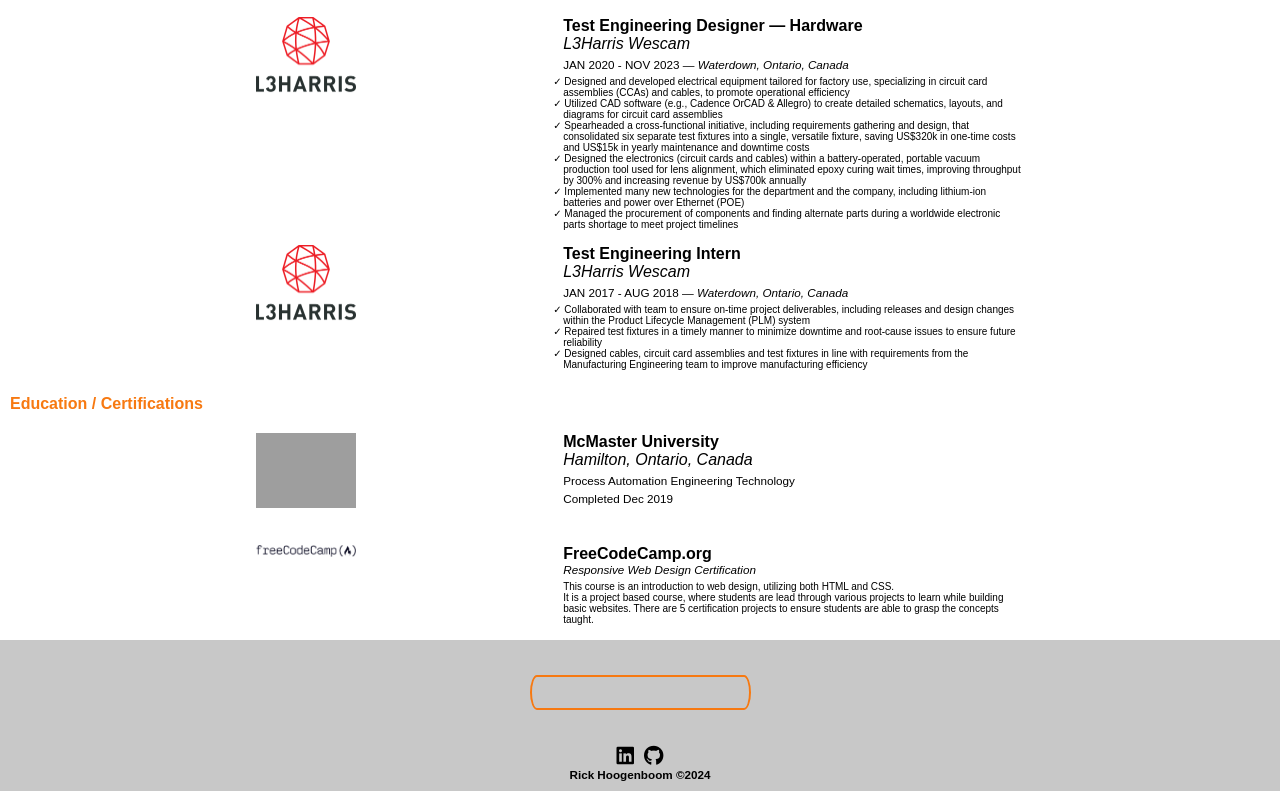
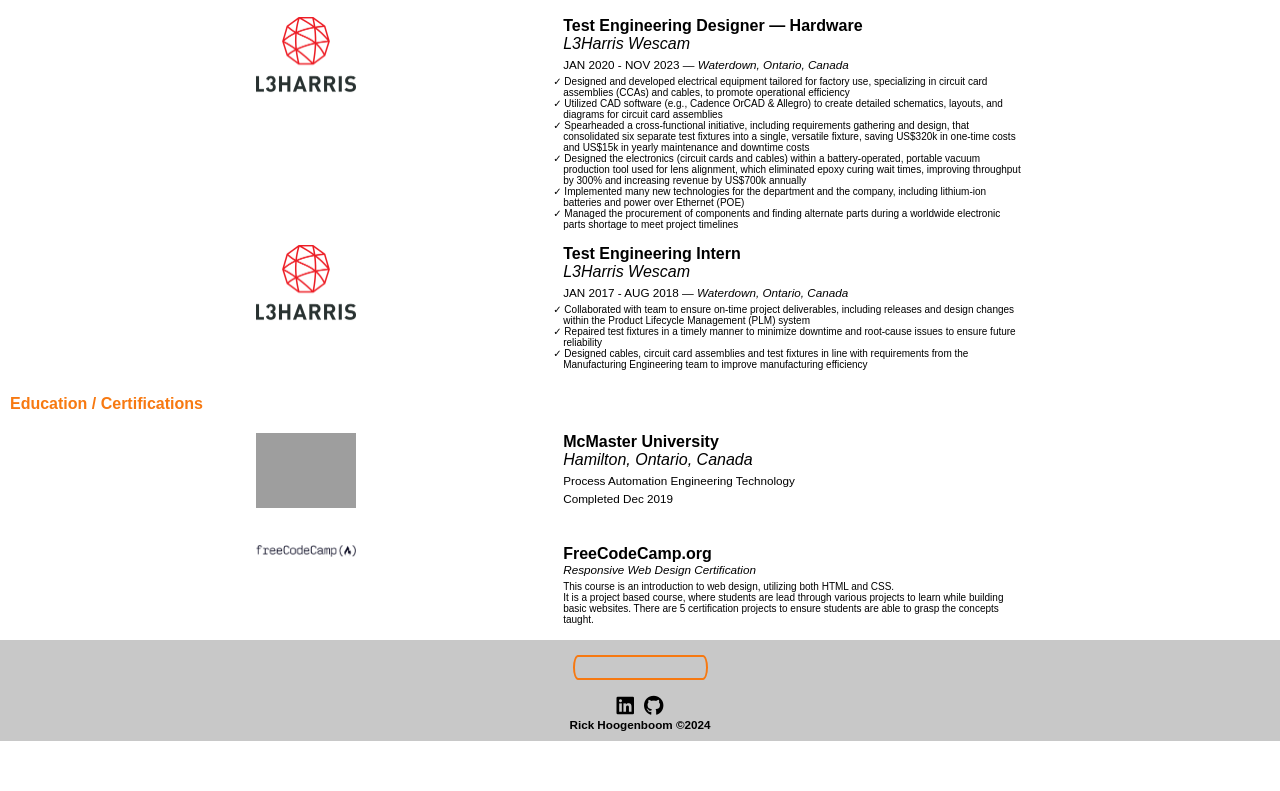
Before and after one commit to rickh96/rickh96.github.io, a plain HTML site: page index.html in a window 1280 px wide. Shown: the part 916-1707 px from the top of the page. After the commit the page ends 1657 px from the top, so only its background shows below. Drawn offline with Linux system fonts and the light colour scheme; grey boxes are pictures that could not be loaded.

Commit message:
Update styles.css
Change contact button width to avoid text going to 2 lines

```diff
--- a/css/styles.css
+++ b/css/styles.css
@@ -301,10 +301,9 @@
 /*Popup test*/
 
 .box {
-    width: 40%;
-    min-width: 200px;
+    width: 300px;
     margin: 0 auto;
-    padding: 35px;
+    padding: 15px;
     border-radius: 20px/50px;
     background-clip: padding-box;
     text-align: center;
@@ -314,13 +313,14 @@
 
   .footer .button{
     font-size: 1em;
-    padding: 10px;
+    padding: 5px;
     color: transparent;
     border: 2px solid var(--orange);
     border-radius: 20px/50px;
     text-decoration: none;
     cursor: pointer;
     transition: all 0.3s ease-out;
+
   }
   .button:hover {
     background: var(--orange);
```
